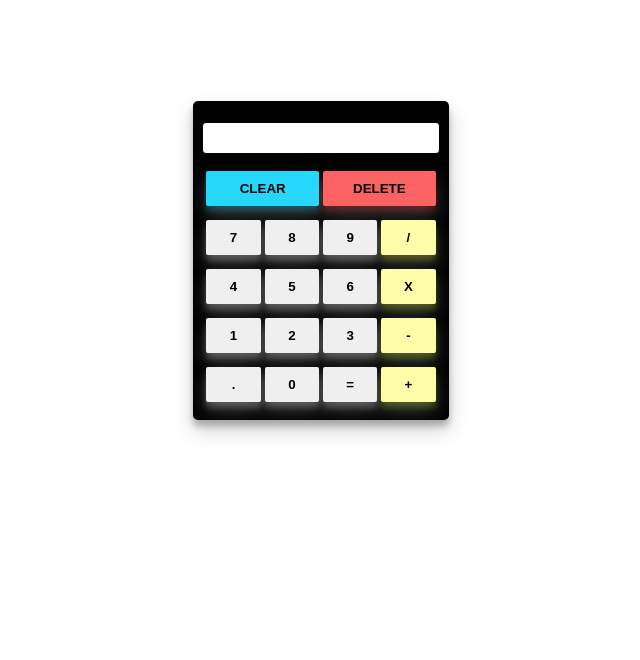
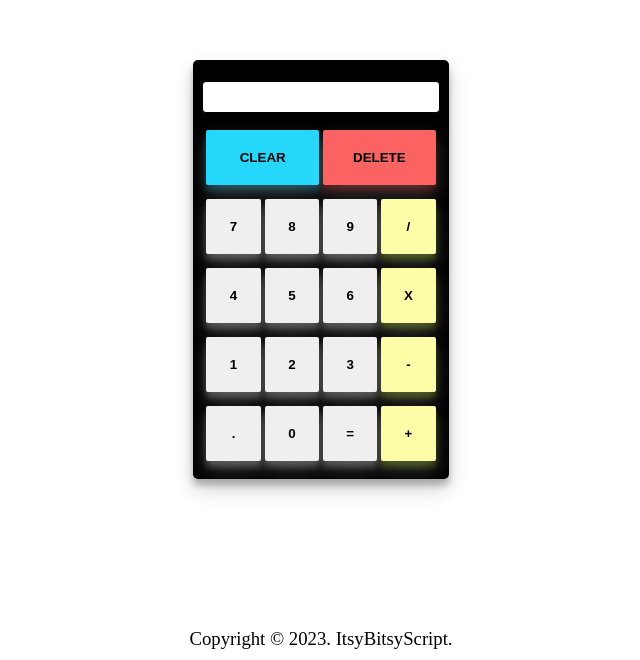
Before and after one commit to ahsannaeem150/calculator, a plain HTML site: page index.html in a window 1280 px wide. Shown: the part 140-800 px from the top of the page, without its empty margins (319-959 px from the left). Drawn offline with Linux system fonts and the light colour scheme.

Commit message:
Add footer with Copyright info

```diff
--- a/index.html
+++ b/index.html
@@ -87,7 +87,11 @@
                 </div>
             </div>
         </div>
+        <footer class="footer">
+            <h3 class="footer-text">Copyright © 2023. ItsyBitsyScript.</h3>
+        </footer>
     </section>
+
     <script src="./calculatorScript.js"></script>
 </body>
 
--- a/styles.css
+++ b/styles.css
@@ -7,6 +7,7 @@
     height: 100vh;
     width: 100%;
     display: flex;
+    flex-direction: column;
     justify-content: center;
     align-items: center;
     background-color: rgb(255, 255, 255);
@@ -19,6 +20,7 @@
     background-color: black;
     display: flex;
     justify-content: center;
+    margin-top: 25vh;
     align-items: center;
     flex-direction: column;
     box-shadow: 0 10px 20px rgba(0, 0, 0, 0.19), 0 6px 6px rgba(0, 0, 0, 0.23);
@@ -72,7 +74,7 @@
 
 .btn {
     flex: 1;
-    padding: 10px;
+    padding: 20px 10px 20px 10px;
     border: none;
     box-shadow: none;
     outline: none;
@@ -125,3 +127,12 @@
     box-shadow: 0 10px 20px rgba(255, 255, 255, 0.19), 0 6px 6px rgba(203, 254, 17, 0.23);
 
 }
+
+.footer {
+    margin-top: auto;
+    padding: 10px;
+}
+
+.footer-text {
+    font-weight: 100;
+}
```
